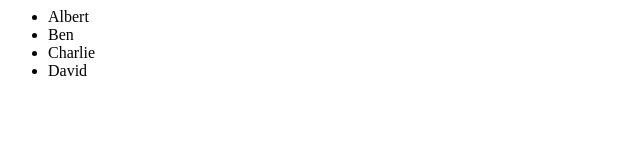
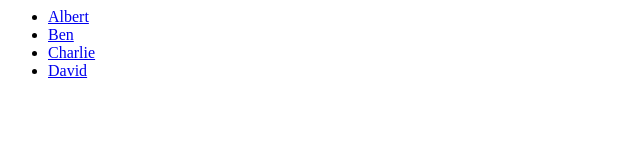
Before and after one commit to Genei-Ltd/regology.github.io, a plain HTML site: page index.html in a window 1280 px wide. Shown: the whole page, without its empty margins (0-640 px from the left). Drawn offline with Linux system fonts and the light colour scheme.

Commit message:
correct links in homepage

```diff
--- a/index.html
+++ b/index.html
@@ -1,10 +1,10 @@
 <html>
     <body>
         <ul>
-            <li><a src="Albert/demo.html">Albert</a></li>
-            <li><a src="Ben/demo.html">Ben</a></li>
-            <li><a src="Charlie/demo.html">Charlie</a></li>
-            <li><a src="David/demo.html">David</a></li>
+            <li><a href="Albert/demo.html">Albert</a></li>
+            <li><a href="Ben/demo.html">Ben</a></li>
+            <li><a href="Charlie/demo.html">Charlie</a></li>
+            <li><a href="David/demo.html">David</a></li>
         </ul>
     </body>
 </html>
```
